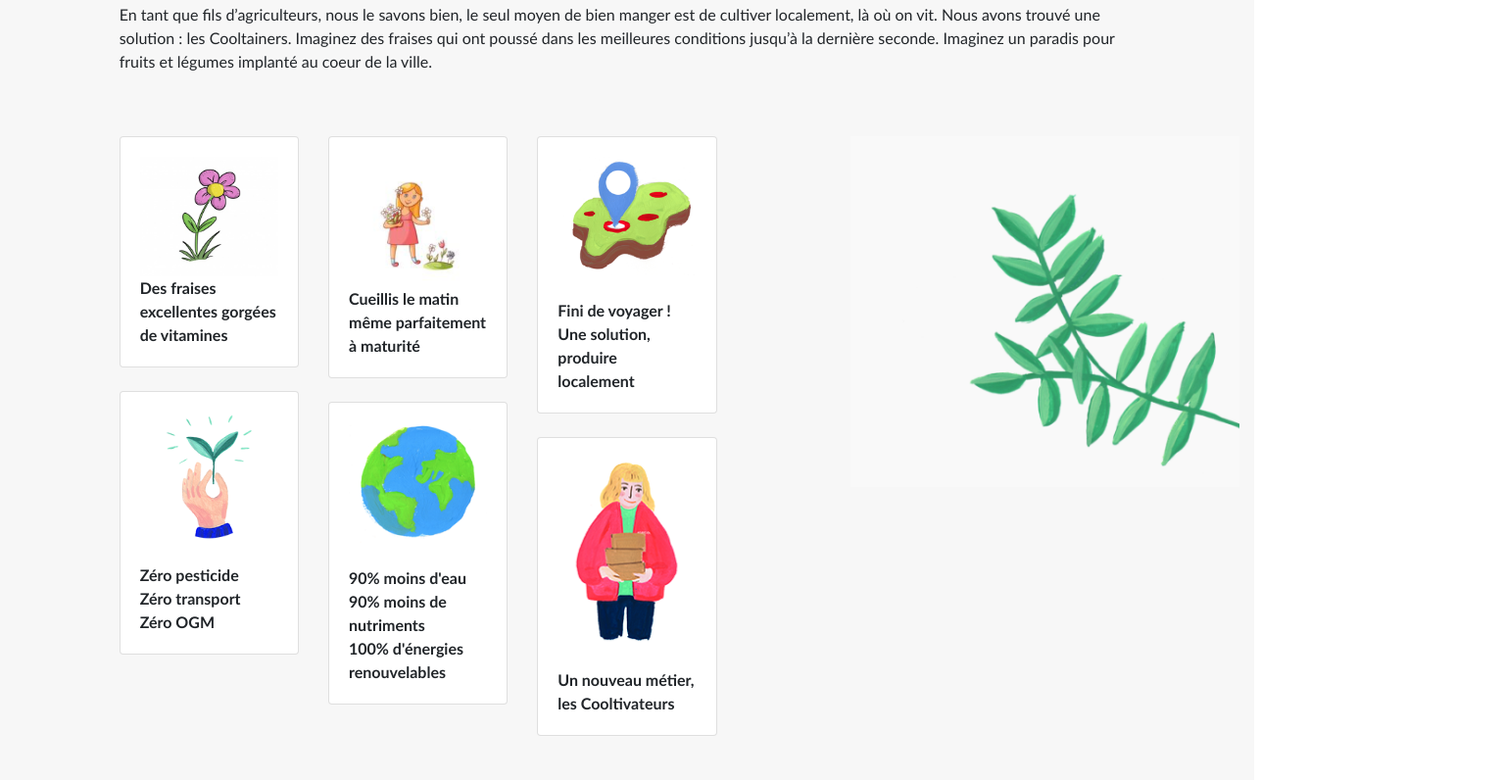
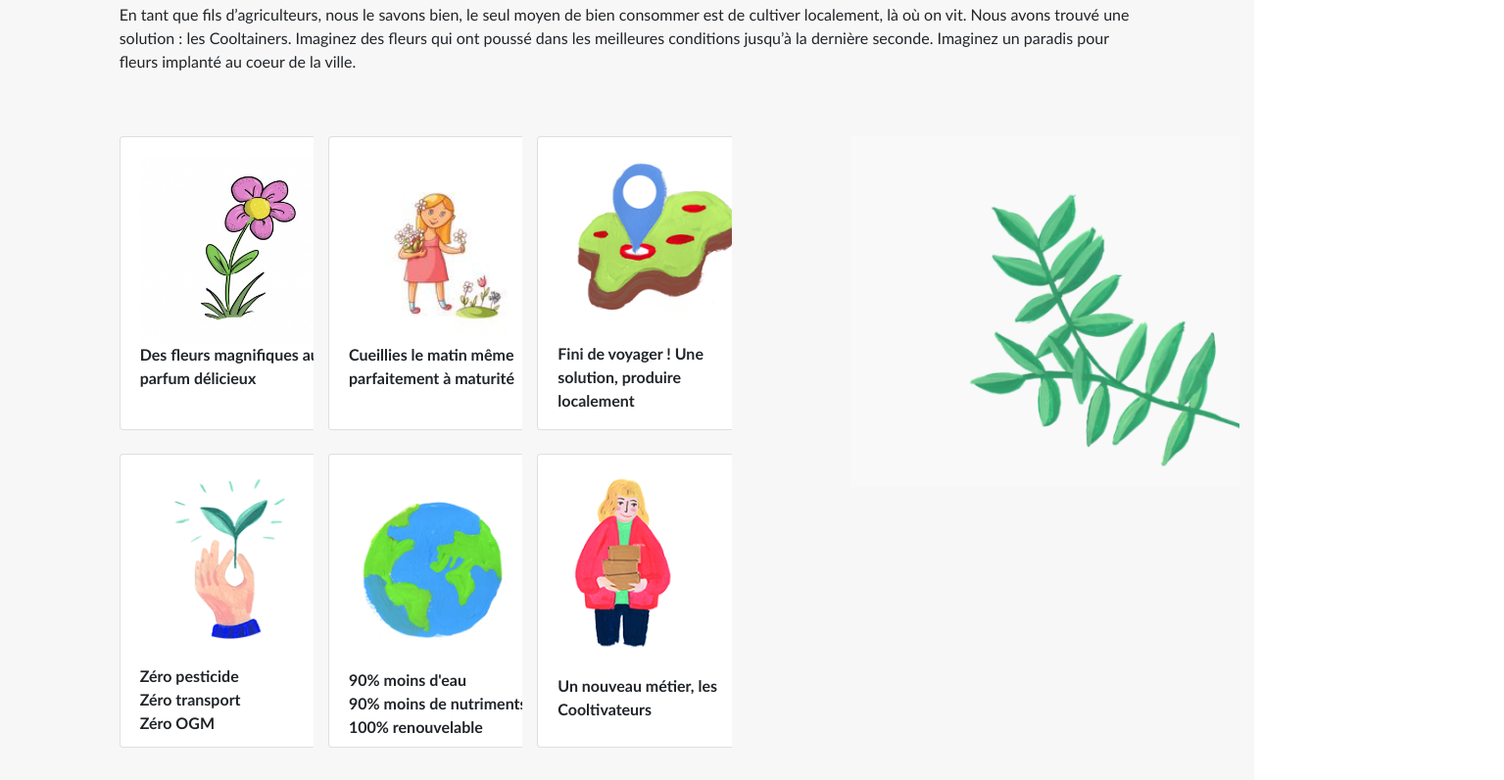
Before and after one commit to nicolasljd/floriswag, a plain HTML site: page home.html in a window 1280 px wide. Shown: the part 1647-2443 px from the top of the page at 98% size, 1535 px wide, since content can reach past the window. Drawn offline with nearby package versions, Linux system fonts and the light colour scheme.

Commit message:
updates 1

```diff
--- a/home.html
+++ b/home.html
@@ -63,7 +63,7 @@
                 <h4><strong>Un jardin urbain</strong></h4>
                 <h4>à Paris</h4>
                 <br>
-                <p>Elles sont là. Des fleurs magnifiques cultivées au cœur de Paris : du goût, aucun pesticide, aucun OGM. Elles sont cultivées avec 90% moins d’eau et de nutriments que dans une culture en pleine terre, et uniquement avec des énergies renouvelables.</p>
+                <p>Elles sont là. Des fleurs magnifiques cultivées au cœur de Paris : du parfum, aucun pesticide, aucun OGM. Elles sont cultivées avec 90% moins d’eau et de nutriments que dans une culture en pleine terre, et uniquement avec des énergies renouvelables.</p>
                 <button type="button" class="btn btn-primary btn-lg communitybutton">REJOIGNEZ LA COMMUNAUTÉ</button>
                 <br>
                 <br>
@@ -94,7 +94,7 @@
                 <h4><strong>Eliso et Nicolas</strong></h4>
                 <h4>Fondateurs</h4>
                 <br>
-                <p>« On a grandi à la campagne. On a eu cette chance de se régaler de fruits et légumes excellents et sans pesticide. Vous imaginez alors le décalage quand on est arrivés à Paris? La bonne nouvelle, c’est qu’avec une bonne dose d’optimisme, de rêve et aidés par la technologie, on a réussi à faire renaître les fraises de nos parents… et en bas de notre immeuble ! »</p>
+                <p>« On a grandi à la campagne. On a eu cette chance de grandir entourés de magnifiques fleurs au parfum envoutant dans nos jardins. Vous imaginez alors le décalage quand on est arrivés à Paris? La bonne nouvelle, c’est qu’avec une bonne dose d’optimisme, de rêve et aidés par la technologie, on a réussi à faire renaître les fleurs de nos parents… et en bas de notre immeuble ! »</p>
                 <br>
                 <br>
             </div>
@@ -107,7 +107,7 @@
                 <br>
                 <h4><strong>Des fleurs comme on les aime !</strong></h4>
                 <br>
-                <p>En tant que fils d’agriculteurs, nous le savons bien, le seul moyen de bien manger est de cultiver localement, là où on vit. Nous avons trouvé une solution : les Cooltainers. Imaginez des fraises qui ont poussé dans les meilleures conditions jusqu’à la dernière seconde. Imaginez un paradis pour fruits et légumes implanté au coeur de la ville.</p>
+                <p>En tant que fils d’agriculteurs, nous le savons bien, le seul moyen de bien consommer est de cultiver localement, là où on vit. Nous avons trouvé une solution : les Cooltainers. Imaginez des fleurs qui ont poussé dans les meilleures conditions jusqu’à la dernière seconde. Imaginez un paradis pour fleurs implanté au coeur de la ville.</p>
                 <br>
                 <br>
             </div>
@@ -116,17 +116,17 @@
             <div class="col-12 col-md-1 bandeau2">
             </div>
             <div class="col-12 col-md-2 bandeau2">
-                <div class="card">
+                <div class="card homecards">
                     <div class="card-body">
-                        <img src="fleur.jpg" style="width:100%">
+                        <img src="fleur.jpg" style="height:190px">
                         <br>
-                        <p class="card-text"><strong>Des fraises excellentes gorgées de vitamines</strong></p>
+                        <p class="card-text"><strong>Des fleurs magnifiques au parfum délicieux</strong></p>
                     </div>
                 </div>
                 <br>
-                <div class="card">
+                <div class="card homecards">
                     <div class="card-body">
-                        <img src="zéro-pesticide.png" style="width:100%">
+                        <img src="zéro-pesticide.png" style="height:170px">
                         <br>
                         <br>
                         <p class="card-text"><strong>Zéro pesticide<br>Zéro transport<br>Zéro OGM</strong></p>
@@ -136,38 +136,39 @@
                 <br>
             </div>
             <div class="col-12 col-md-2 bandeau2">
-                <div class="card">
+                <div class="card homecards">
                     <div class="card-body">
-                        <img src="cueillette2.png" style="width:100%">
+                        <img src="cueillette2.png" style="height:190px">
                         <br>
-                        <p class="card-text"><strong>Cueillis le matin même parfaitement à maturité</strong></p>
+                        <p class="card-text"><strong>Cueillies le matin même parfaitement à maturité</strong></p>
                     </div>
                 </div>
                 <br>
-                <div class="card">
+                <div class="card homecards">
                     <div class="card-body">
-                        <img src="terre.png" style="width:100%">
+                        <br>
+                        <img src="terre.png" style="height:150px">
                         <br>
                         <br>
-                        <p class="card-text"><strong>90% moins d'eau<br>90% moins de nutriments<br>100% d'énergies renouvelables</strong></p>
+                        <p class="card-text"><strong>90% moins d'eau<br>90% moins de nutriments<br>100% renouvelable</strong></p>
                     </div>
                 </div>
                 <br>
                 <br>
             </div>
             <div class="col-12 col-md-2 bandeau2">
-                <div class="card">
+                <div class="card homecards">
                     <div class="card-body">
-                        <img src="proximite.png" style="width:100%">
+                        <img src="proximite.png" style="height:165px">
                         <br>
                         <br>
                         <p class="card-text"><strong>Fini de voyager ! Une solution, produire localement</strong></p>
                     </div>
                 </div>
                 <br>
-                <div class="card">
+                <div class="card homecards">
                     <div class="card-body">
-                        <img src="cooltivatrice.png" style="width:100%">
+                        <img src="cooltivatrice.png" style="height:180px">
                         <br>
                         <br>
                         <p class="card-text"><strong>Un nouveau métier, les Cooltivateurs</strong></p>
@@ -212,21 +213,21 @@
             <div class="col-12 col-md-4">
                 <br>
                 <br>
-                <img src="container-exterieur.png" style="height:500px">
+                <img src="container-exterieur.png" class="img-fluid" style="height:auto" alt="responsive image">
                 <br>
                 <br>
             </div>
             <div class="col-12 col-md-4">
                 <br>
                 <br>
-                <img src="champs.jpg" style="height:500px">
+                <img src="champs.jpg" class="img-fluid" style="height:auto" alt="responsive image">
                 <br>
                 <br>
             </div>
             <div class="col-12 col-md-4">
                 <br>
                 <br>
-                <img src="container.jpg" style="height:500px">
+                <img src="container.jpg" class="img-fluid" style="height:auto" alt="responsive image">
                 <br>
                 <br>
             </div>
--- a/style.css
+++ b/style.css
@@ -253,3 +253,8 @@ h3.story-section {
     background-color: white;
     box-shadow: inset 0 -1px 0 0 rgba(55, 56, 60, 0.1);
 }
+
+.homecards {
+    height: 300px;
+    width: 250px;
+}
```
Also changed, not shown: fleurs.html (+4 -4 lines), containerinterne.png (added), premières-fraises.jpg (added).
